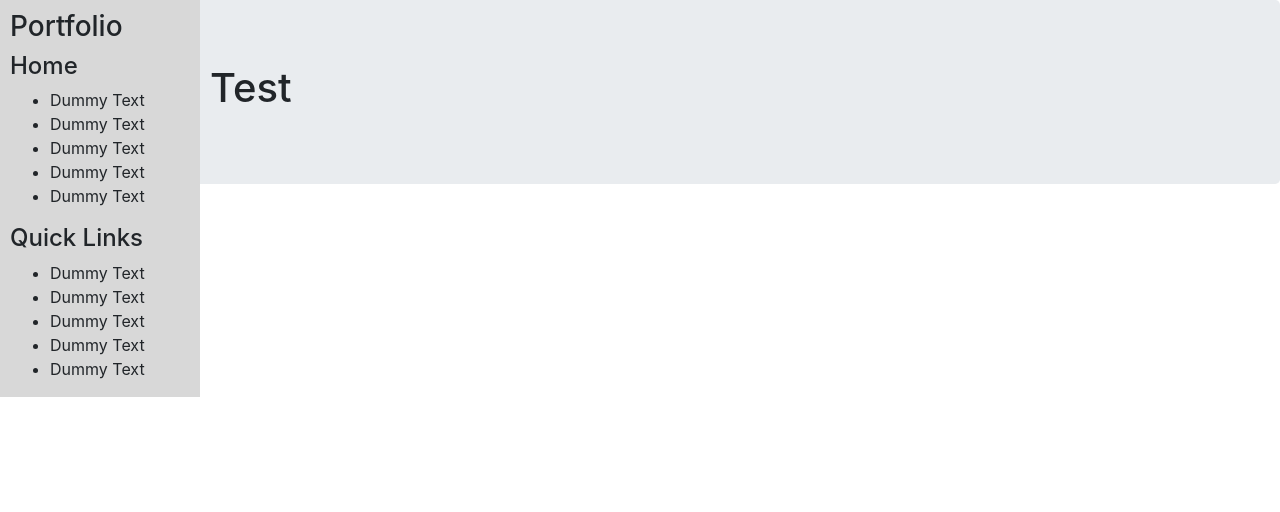
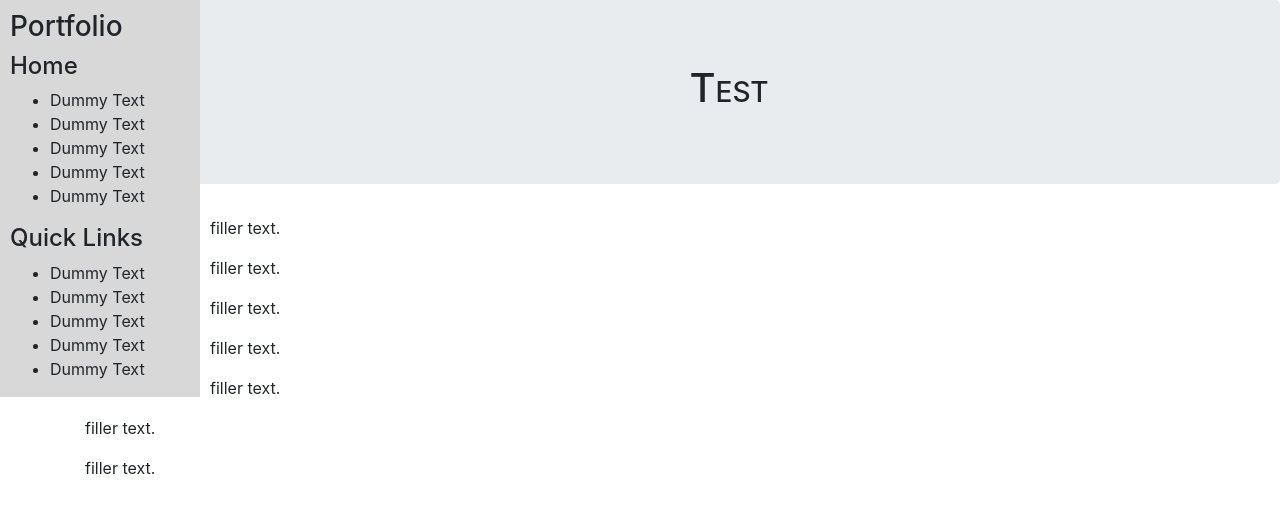
Before and after one commit to chansen1395/portfolio-landing-page, a plain HTML site: page index.html in a window 1280 px wide. Drawn offline with Linux system fonts and the light colour scheme.

Commit message:
add some filler containers to test formatting.

```diff
--- a/css/styles.css
+++ b/css/styles.css
@@ -9,15 +9,22 @@
   margin-right: 10px;
 }
 
-#col-1 .sidebar{
-  position: relative;
+/* #col-1 .sidebar{
+  position: fixed;
   width: 100%;
+  height: 100%;
   padding-right: 15px;
   padding-left: 15px;
-}
+  overflow-x: hidden;
+} */
 
 .center {
   text-align: center;
+}
+
+.center h1 {
+  text-align: center;
+  font-variant: small-caps;
 }
 
 #container {
--- a/index.html
+++ b/index.html
@@ -1,18 +1,20 @@
 <!DOCTYPE html>
 <html lang="en">
+
 <head>
-  <link href="css/bootstrap.css" rel = "stylesheet" type = "text/css"/>
+  <link href="css/bootstrap.css" rel="stylesheet" type="text/css" />
   <link href="css/styles.css" rel="stylesheet" type="text/css">
   <meta charset="UTF-8">
   <meta http-equiv="X-UA-Compatible" content="IE=edge">
   <meta name="viewport" content="width=device-width, initial-scale=1.0">
   <title>Document</title>
 </head>
+
 <body>
 
   <!-- Creates a sidebar -->
 
-  <div class="sidebar" id = "col-1 container" >
+  <div class="sidebar" id="col-1 container">
     <!-- <div class="col-1"> -->
     <h3>Portfolio</h3>
     <h4>Home</h4>
@@ -35,13 +37,48 @@
 
   </div>
 
-  <div class = "jumbotron">
+  <div class="jumbotron center h1">
     <h1>Test</h1>
+  </div>
+
+  <div class=container>
+    <p>
+      filler text.
+    </p>
+  </div>
+  <div class=container>
+    <p>
+      filler text.
+    </p>
+  </div>
+  <div class=container>
+    <p>
+      filler text.
+    </p>
+  </div>
+  <div class=container>
+    <p>
+      filler text.
+    </p>
+  </div>
+  <div class=container>
+    <p>
+      filler text.
+    </p>
+  </div>
+  <div class=container>
+    <p>
+      filler text.
+    </p>
+  </div>
+  <div class=container>
+    <p>
+      filler text.
+    </p>
   </div>
 
 
 
+</body>
 
-
-</body>
 </html>
```
Lines whose indentation alone changed are shown as unchanged.
